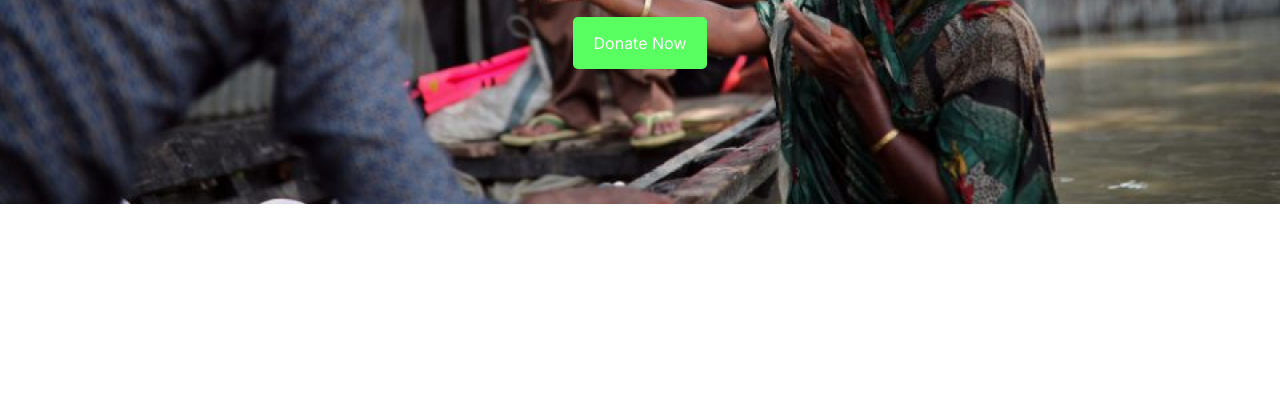
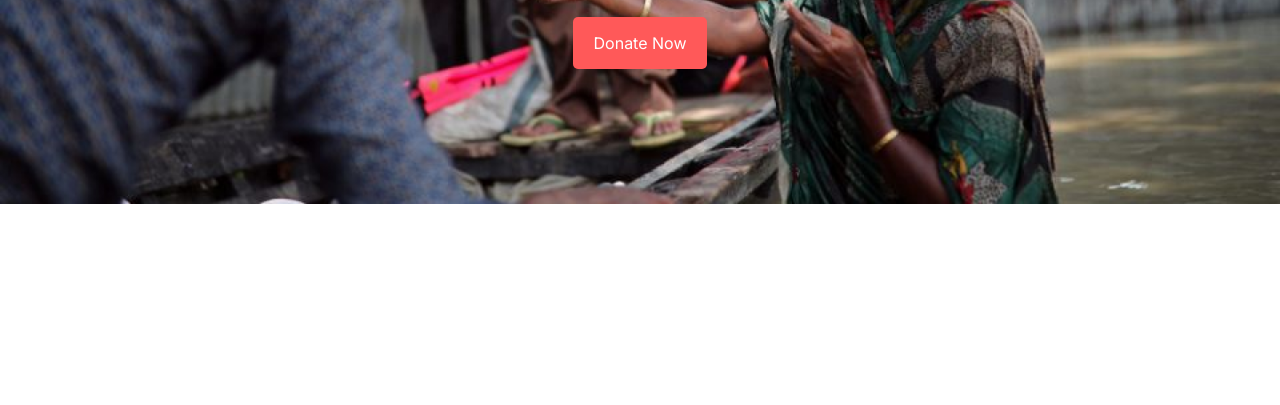
Before and after one commit to MirFaisal/donate_today_practice, a plain HTML site: page index.html in a window 1280 px wide. Shown: the part 391-796 px from the top of the page. Drawn offline with Linux system fonts and the light colour scheme.

Commit message:
again change button color

```diff
--- a/style/style.css
+++ b/style/style.css
@@ -13,7 +13,7 @@
   display: inline-block;
   padding-block: 16px;
   padding-inline: 20.5px;
-  background-color: #59ff61;
+  background-color: #ff5959;
   color: #fff;
   border-radius: 5px;
 }
```
